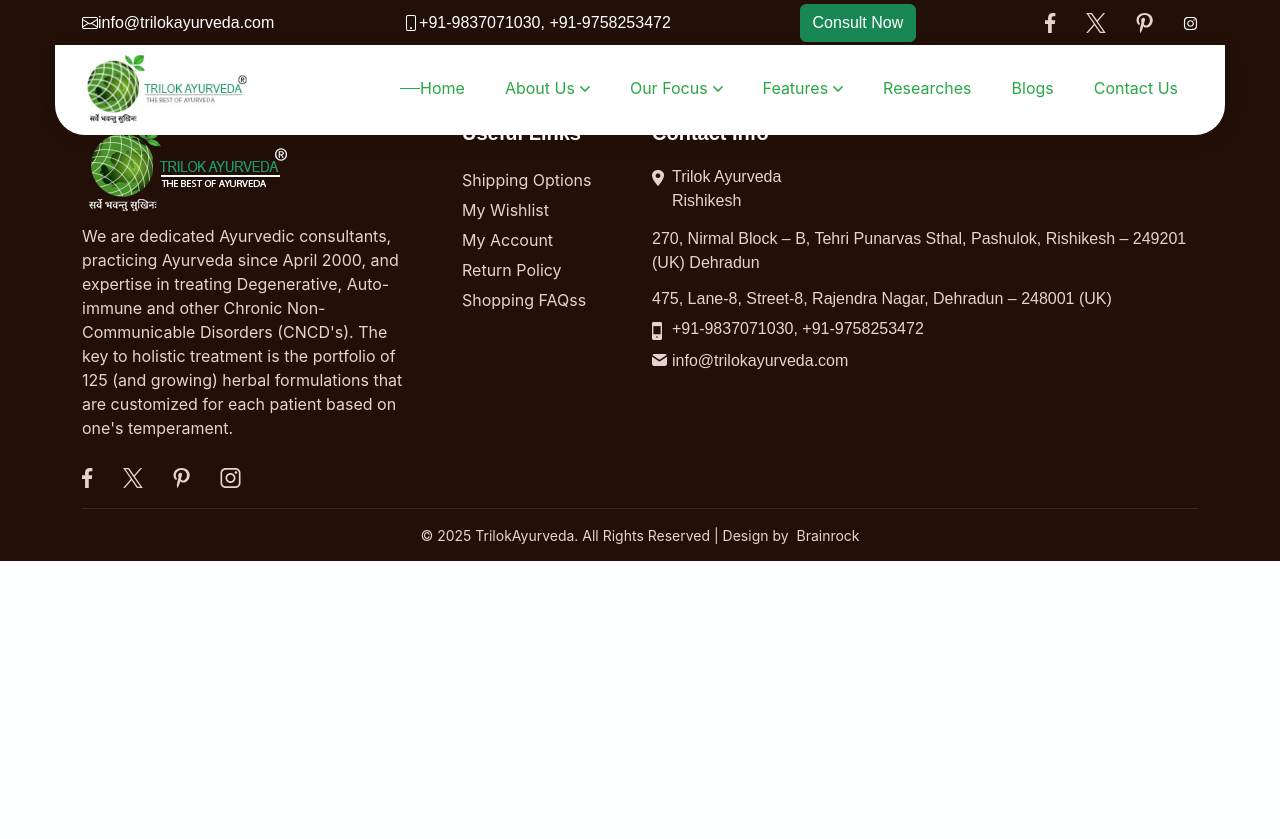
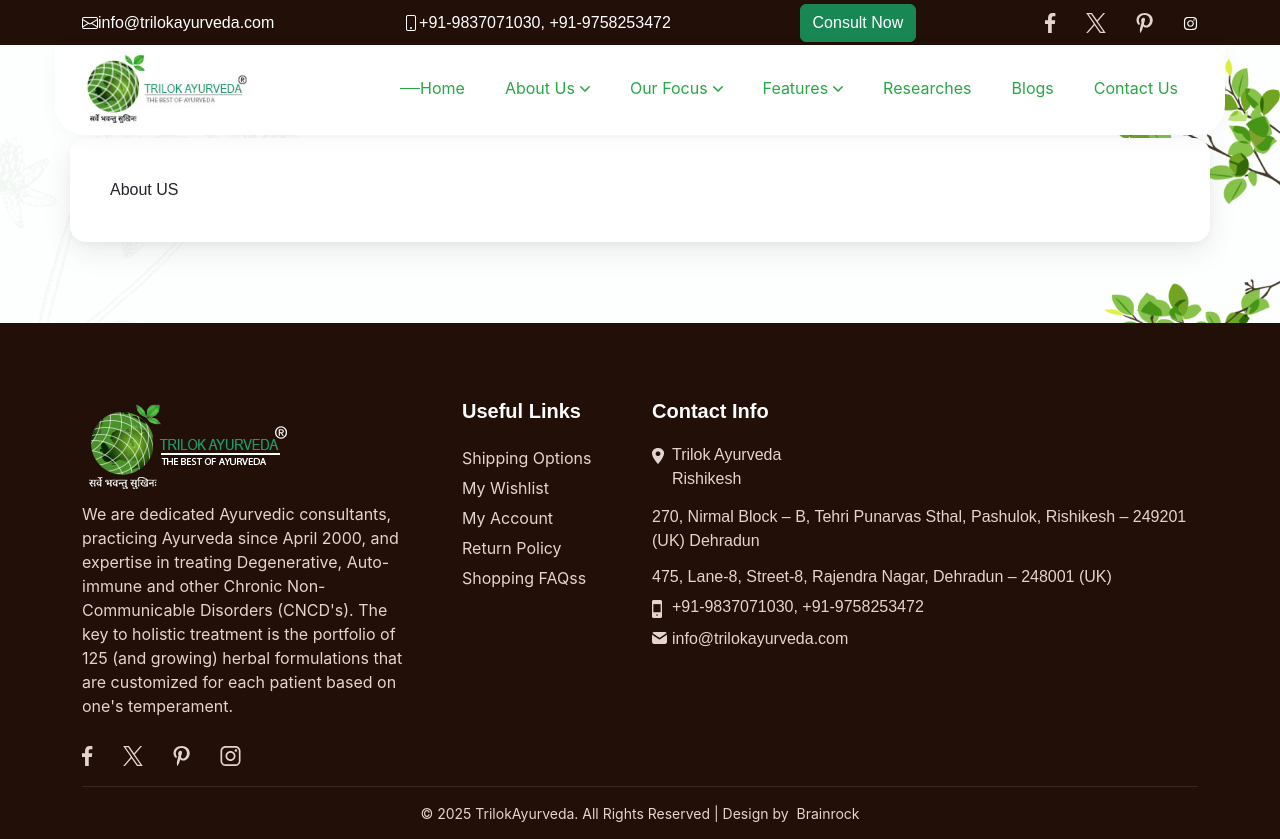
Before and after one commit to rajeshthap/Ayurveda, a React (Create React App) app: page /AboutUs in a window 1280 px wide. Before the commit the page ends 800 px from the top, so only its background shows below. Built offline with nearby package versions, Linux system fonts and the light colour scheme.

Commit message:
AboutUs page created

```diff
--- a/src/App.js
+++ b/src/App.js
@@ -15,6 +15,7 @@
 import NavBar from './componets/topnav/NavBar';
 import Footer from './componets/footer/Footer';
 import Dashboard from './componets/dash_board/Dashboard';
+import AboutUs from './componets/pages/about_us/AboutUs';
 function App() {
 
    const location = useLocation();
@@ -38,7 +39,9 @@
 
 <Routes>
 <Route path="/" element={<Home />} />
+
 <Route path="/Dashboard" element={<Dashboard />} />
+<Route path="/AboutUs" element={<AboutUs />} />
 
 {/* <Route path="*" element={<NotFound />} />  */}
 </Routes>
--- /dev/null
+++ b/src/componets/pages/about_us/AboutUs.js
@@ -0,0 +1,26 @@
+import React from 'react';
+
+// Import images at the top
+import AboutImg from '../../../assets/images/about-img.png';
+import BgShape2 from '../../../assets/images/bg-shape2.png';
+import BgLeaf2 from '../../../assets/images/bg-leaf2.png';
+import { Link } from 'react-router-dom';
+
+
+function AboutUs() {
+  return (
+    <div className="ayur-bgcover ayur-about-sec">
+      <div className="container">
+        <div className="row about-us">
+        About US
+        </div>
+      </div>
+      <div className="ayur-bgshape ayur-about-bgshape">
+        <img src={BgShape2} alt="img" />
+        <img src={BgLeaf2} alt="img" />
+      </div>
+    </div>
+  );
+}
+
+export default AboutUs;
--- a/src/componets/topnav/NavBar.js
+++ b/src/componets/topnav/NavBar.js
@@ -41,7 +41,7 @@
                     <li className="active"><Link to="#">Home</Link></li>
 
                     <li className="ayur-has-menu">
-                      <Link to="">
+                      <Link to="/">
                         About Us
                         <svg version="1.1" x="0" y="0" viewBox="0 0 491.996 491.996">
                           <g>
@@ -51,7 +51,7 @@
                       </Link>
 
                       <ul className="ayur-submenu">
-                        <li><Link to="#">About Us</Link></li>
+                        <li><Link to="/AboutUs">About Us</Link></li>
                         <li><Link to="#">The Journey</Link></li>
                         <li><Link to="#">Vaidya Harsh Sehgal, M.D. (Ayu.)</Link></li>
                         <li><Link to="#">Vaidya Jasmine Sehgal, M.D. (Ayu.)</Link></li>
--- a/src/custom/style.css
+++ b/src/custom/style.css
@@ -74,6 +74,18 @@
 a{
     text-decoration: none !important;
 }
+.about-us {
+  margin-top: 80px;
+  padding: 40px;
+  background-color: #ffffff;
+  border-radius: 16px;
+  box-shadow:
+    0 10px 30px rgba(0, 0, 0, 0.08),
+    0 4px 10px rgba(0, 0, 0, 0.04);
+
+  position: relative;
+  z-index: 2;
+}
 
 
 @media only screen and (max-width: 568px) {
```
